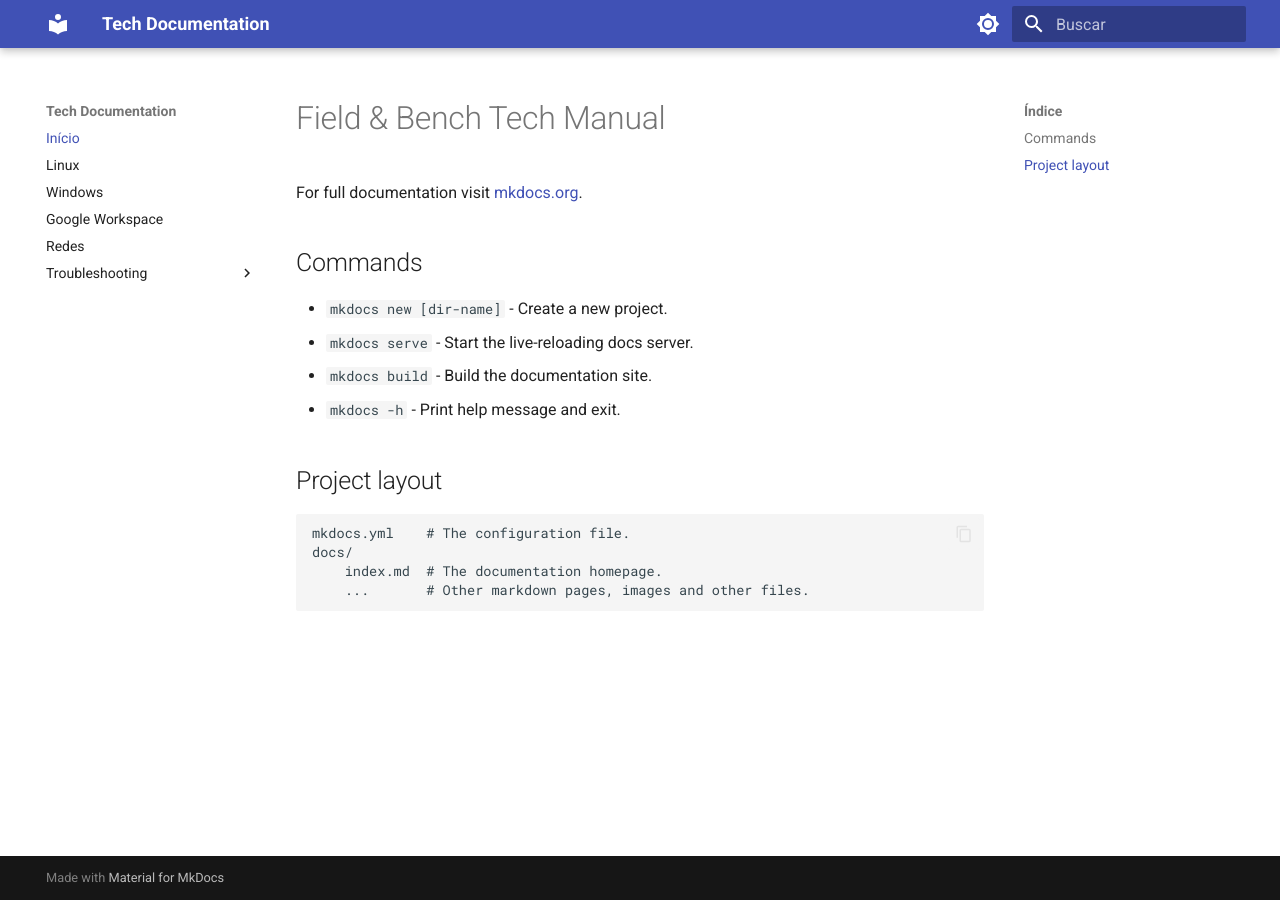
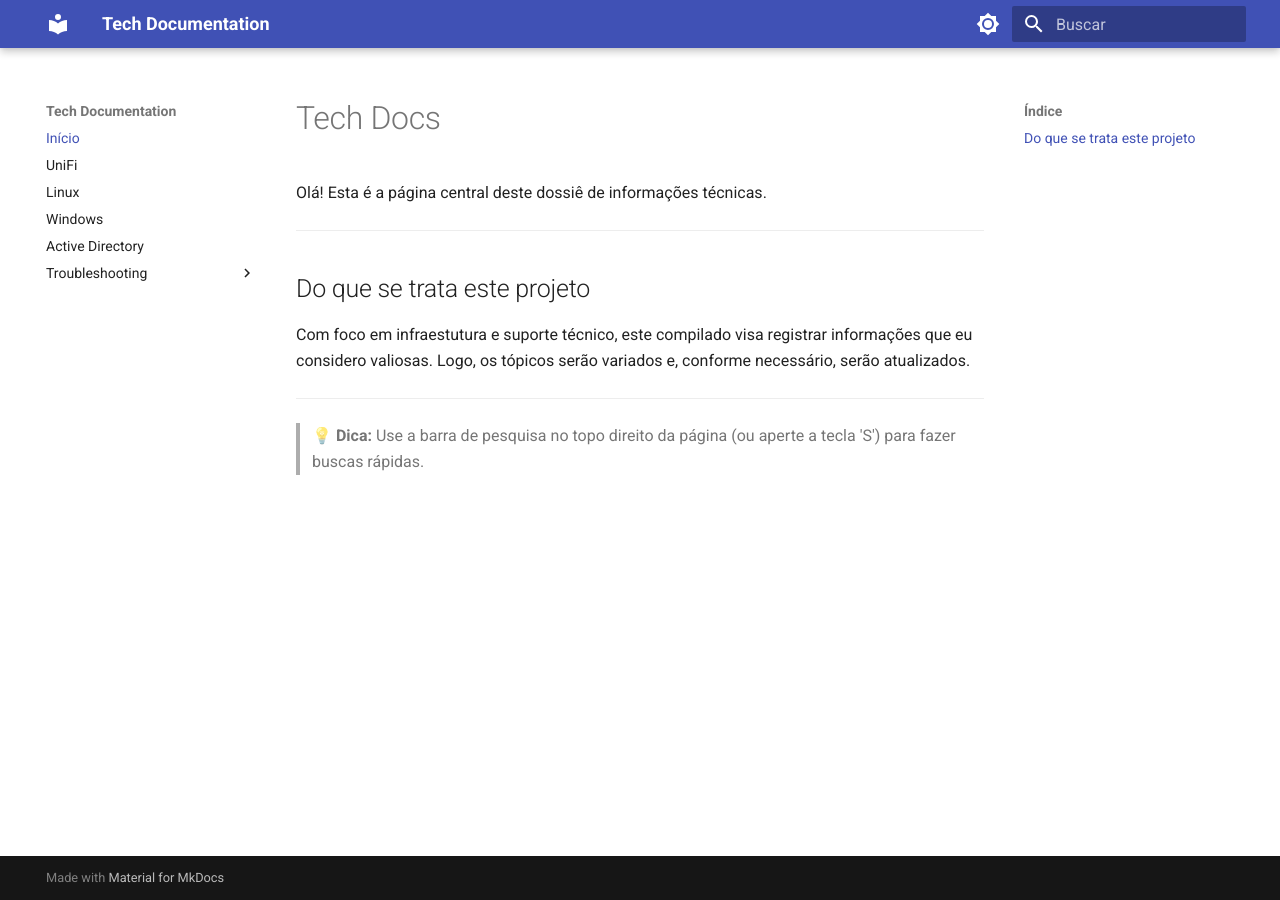
Before and after one commit to igor-go-ramos/tech-docs, an MkDocs documentation site: the page built from docs/index.md, in a window 1280 px wide. Built offline with MkDocs 1.6.1 and Material for MkDocs 9.7.7, drawn with Linux system fonts in a browser that asks for light colours.

Commit message:
Add documentation for Active Directory, Linux, UniFi, and Windows; update mkdocs configuration

```diff
--- a/docs/index.md
+++ b/docs/index.md
@@ -1,17 +1,11 @@
-# Field & Bench Tech Manual
+# Tech Docs
+Olá! Esta é a página central deste dossiê de informações técnicas.
 
-For full documentation visit [mkdocs.org](https://www.mkdocs.org).
+---
 
-## Commands
+## Do que se trata este projeto
+Com foco em infraestutura e suporte técnico, este compilado visa registrar informações que eu considero valiosas. Logo, os tópicos serão variados e, conforme necessário, serão atualizados.
 
-* `mkdocs new [dir-name]` - Create a new project.
-* `mkdocs serve` - Start the live-reloading docs server.
-* `mkdocs build` - Build the documentation site.
-* `mkdocs -h` - Print help message and exit.
+---
 
-## Project layout
-
-    mkdocs.yml    # The configuration file.
-    docs/
-        index.md  # The documentation homepage.
-        ...       # Other markdown pages, images and other files.
+> 💡 **Dica:** Use a barra de pesquisa no topo direito da página (ou aperte a tecla 'S') para fazer buscas rápidas.
--- a/mkdocs.yml
+++ b/mkdocs.yml
@@ -29,10 +29,10 @@
   - pymdownx.superfences
 nav:
   - Início: index.md
+  - UniFi: unifi.md
   - Linux: linux.md
   - Windows: windows.md
-  - Google Workspace: google-workspace.md
-  - Redes: redes.md
+  - Active Directory: active-directory.md
   - Troubleshooting:
     - Fix Error 303: fix-error-303.md
 plugins:
```
Also changed, not shown: docs/active-directory.md (added, +19 -0 lines), docs/linux.md (added, +74 -0 lines), docs/unifi.md (added, +44 -0 lines), docs/windows.md (added, +11 -0 lines).
